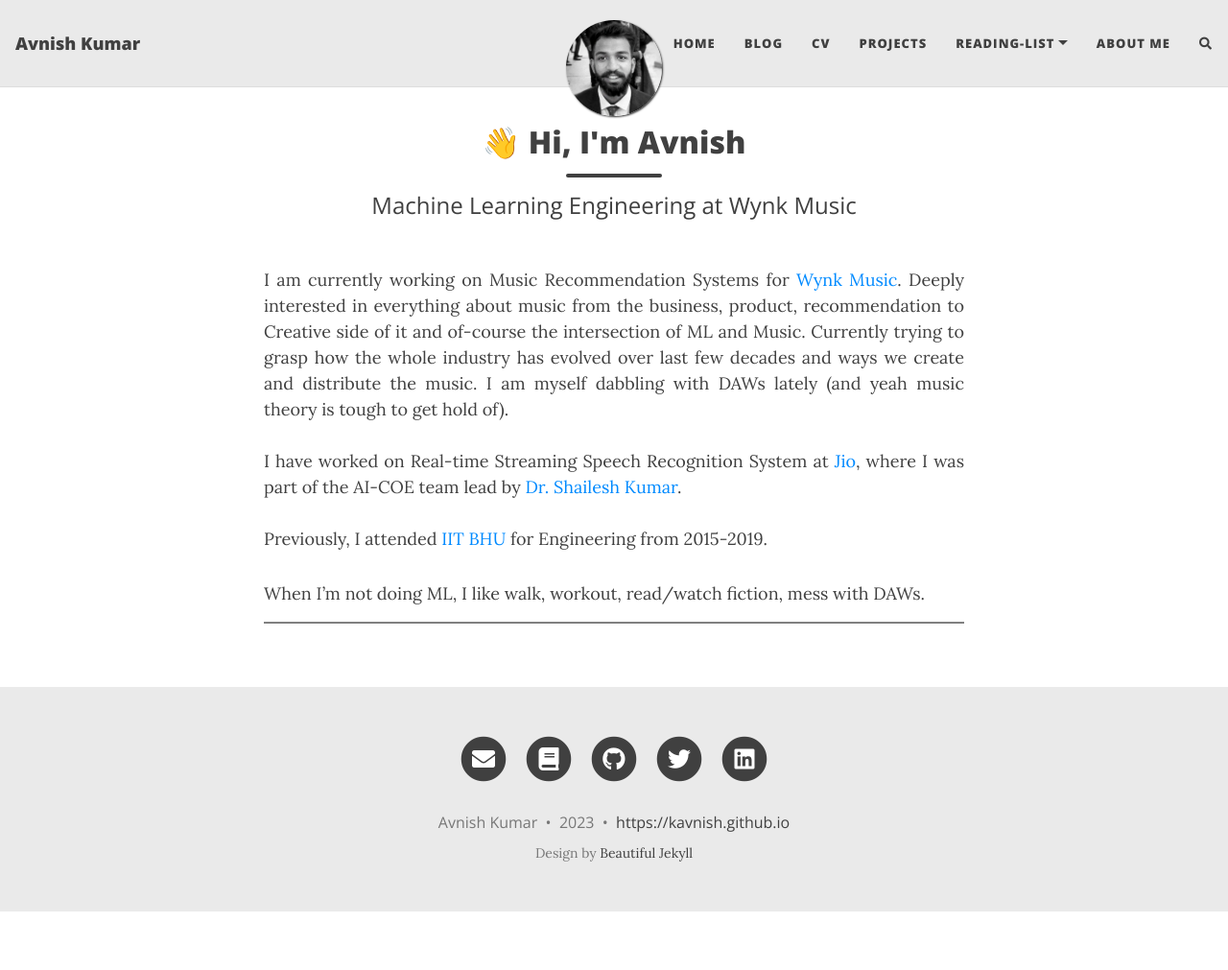
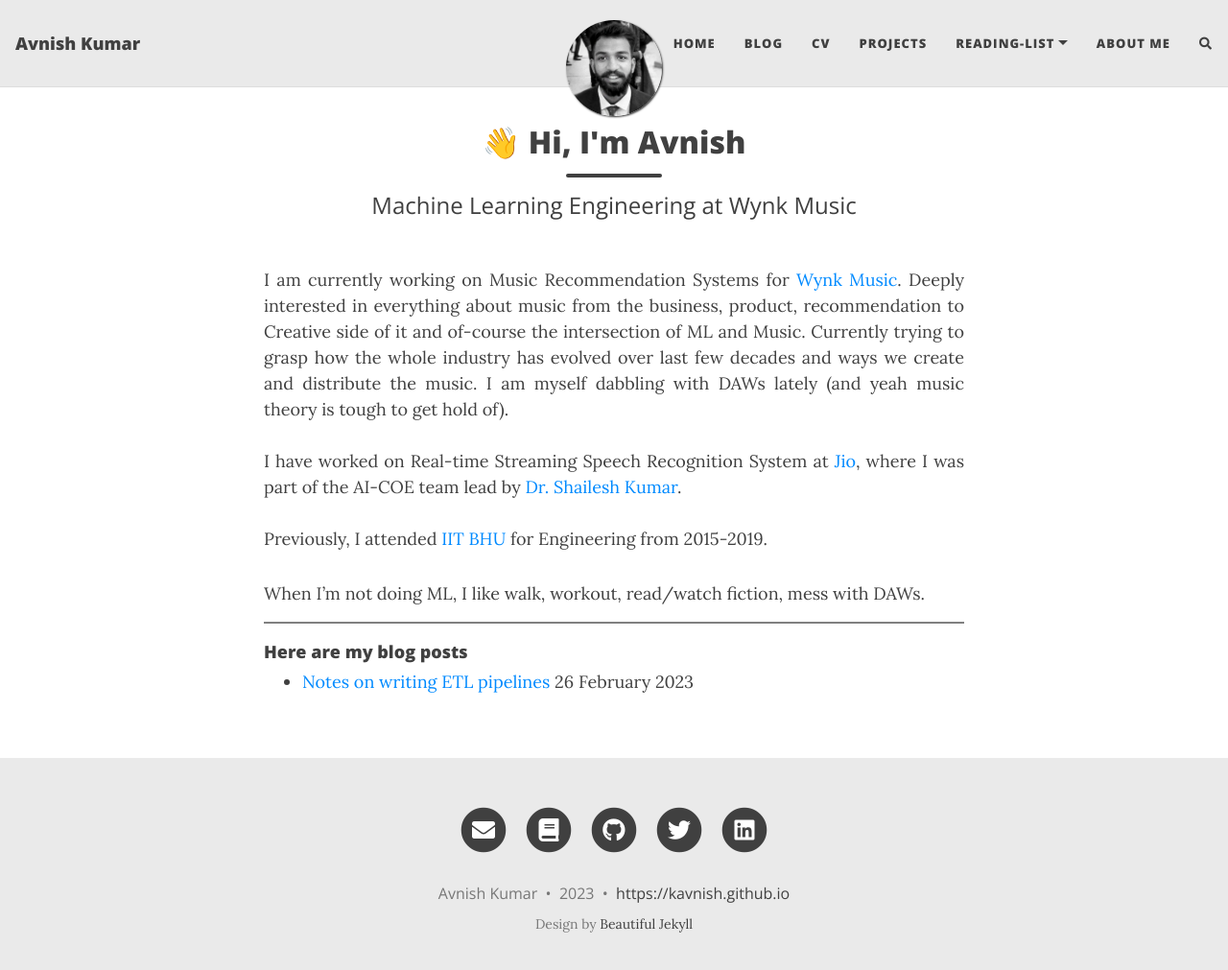
Before and after one commit to kavnish/kavnish.github.io, a Jekyll site: the page built from index.html, in a window 1280 px wide and 1024 px high. Shown: the top 1011 px of the window at 96% size. Built offline with Jekyll 4.4.1, drawn with Linux system fonts in a browser that asks for light colours; nearby versions of some CDN libraries; the list of posts is cut into pages by our own code; comment, search, counter and statistics services are not loaded.

```diff
--- a/index.html
+++ b/index.html
@@ -21,3 +21,13 @@ use-site-title: true
 When I’m not doing ML, I like walk, workout, read/watch fiction, mess with DAWs.
 
 <hr style="height:2px;border-width:0;color:gray;background-color:gray">
+
+<h4>Here are my blog posts</h4>
+
+<ul>
+  {% for post in site.posts %}
+    <li class="spaced">
+      <a href="{{ post.url }}">{{ post.title }}</a>  {{ post.date | date_to_long_string }}
+    </li>
+  {% endfor %}
+</ul>
```
Also changed, not shown: pages/projects.md (+9 -3 lines).
